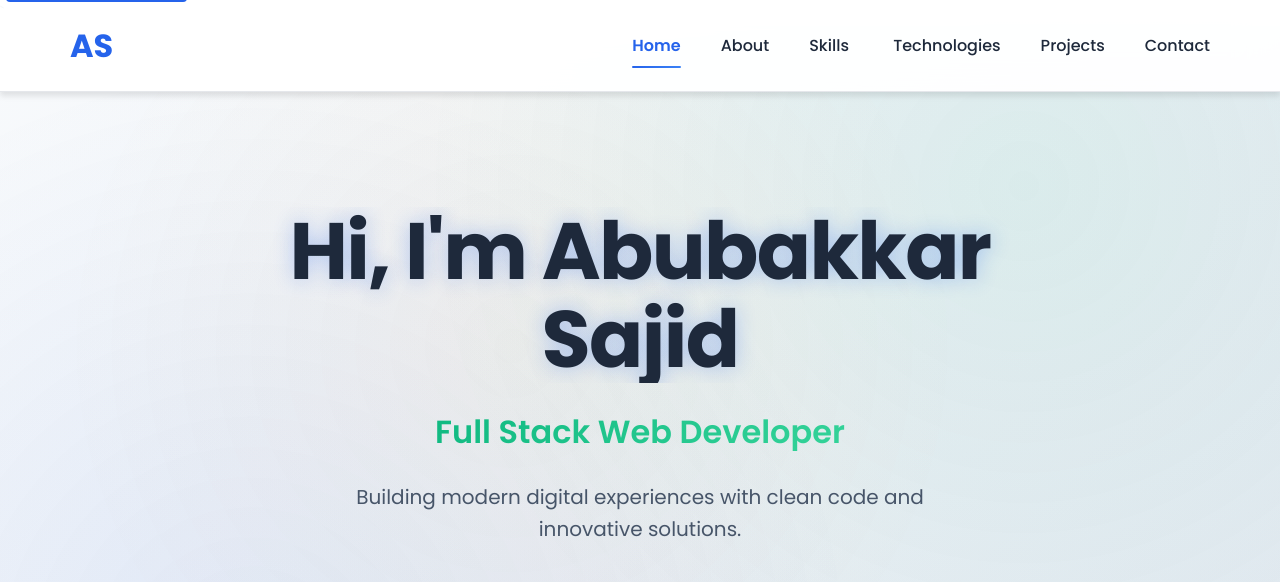
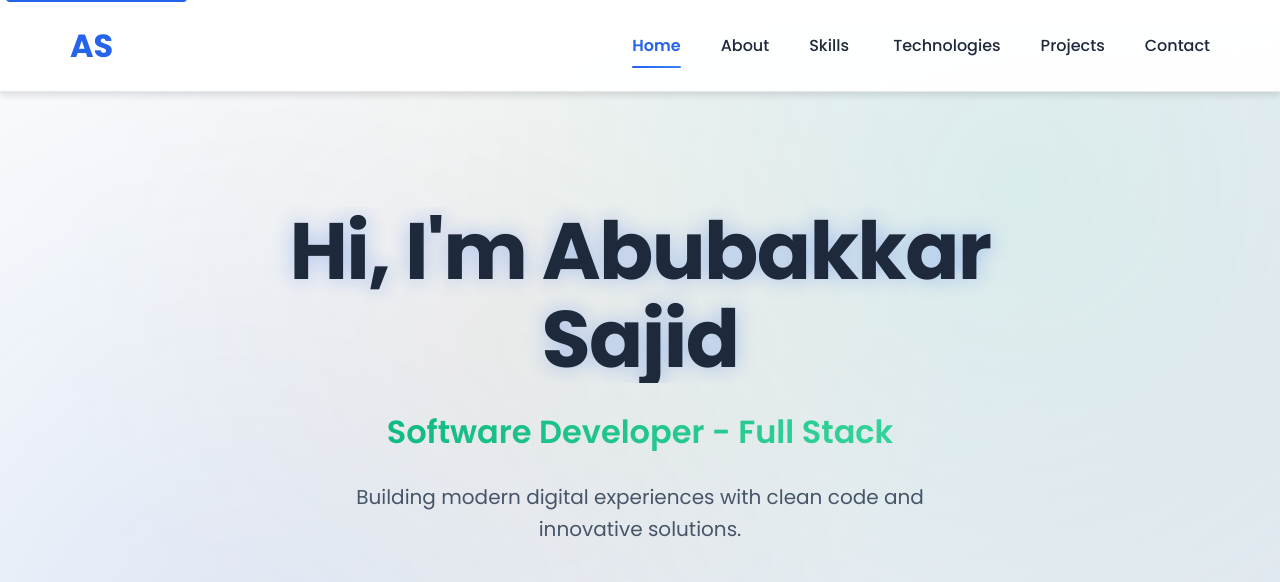
Before and after one commit to Innocent-Developer/abubakkarPortfolio, a website: page index.html in a window 1280 px wide. Shown: the top 582 px of the page. Drawn offline with Linux system fonts and the light colour scheme; animation ran at ten frames a second.

Commit message:
Work on updrades

```diff
--- a/index.html
+++ b/index.html
@@ -443,7 +443,7 @@
                         <span class="title-word title-word-3">Abubakkar</span>
                         <span class="title-word title-word-4">Sajid</span>
                     </h1>
-                    <h2 class="hero-subtitle">Full Stack Web Developer</h2>
+                    <h2 class="hero-subtitle">Software Developer - Full Stack </h2>
                     <p class="hero-text">Building modern digital experiences with clean code and innovative solutions.
                     </p>
                     <div class="hero-buttons" role="group" aria-label="Call to action buttons">
```
Also changed, not shown: README.md.
